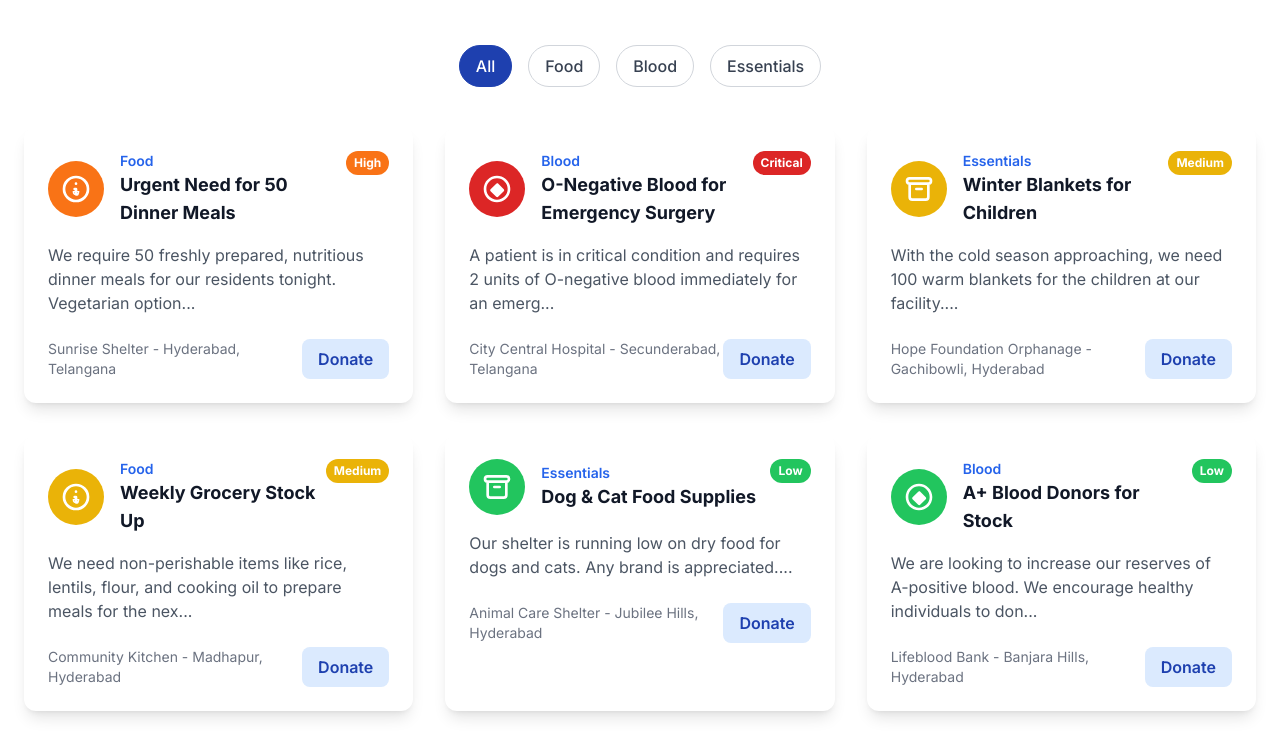
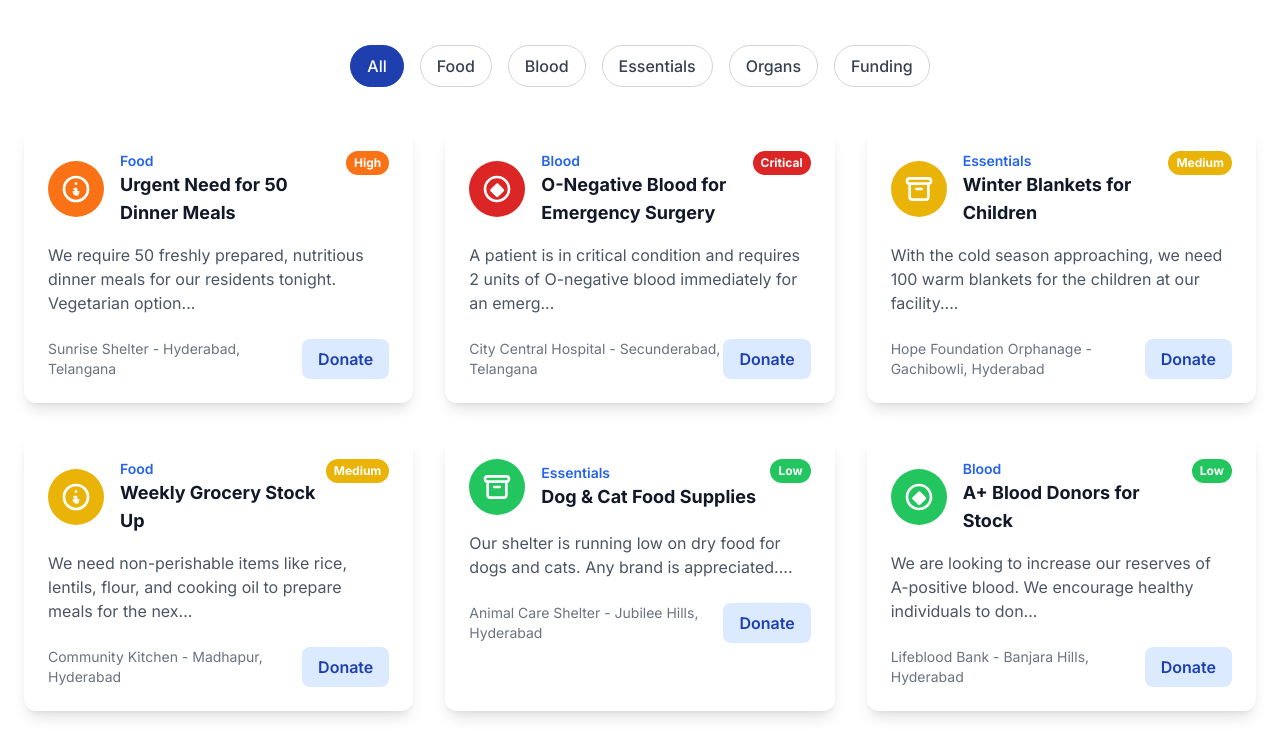
Before and after one commit to nani-0p/codesurfers_hackathon, a plain HTML site: page index.html in a window 1280 px wide. Shown: the part 687-1427 px from the top of the page. Drawn offline with nearby package versions, Linux system fonts and the light colour scheme.

Commit message:
Update index.html
added organs and funding

```diff
--- a/index.html
+++ b/index.html
@@ -107,6 +107,8 @@
                         <button data-category="Food" class="filter-btn text-sm md:text-base font-medium px-4 py-2 rounded-full border border-gray-300 bg-white text-gray-700 hover:bg-gray-100 transition">Food</button>
                         <button data-category="Blood" class="filter-btn text-sm md:text-base font-medium px-4 py-2 rounded-full border border-gray-300 bg-white text-gray-700 hover:bg-gray-100 transition">Blood</button>
                         <button data-category="Essentials" class="filter-btn text-sm md:text-base font-medium px-4 py-2 rounded-full border border-gray-300 bg-white text-gray-700 hover:bg-gray-100 transition">Essentials</button>
+                        <button data-category="Organs" class="filter-btn text-sm md:text-base font-medium px-4 py-2 rounded-full border border-gray-300 bg-white text-gray-700 hover:bg-gray-100 transition">Organs</button>
+                        <button data-category="Funding" class="filter-btn text-sm md:text-base font-medium px-4 py-2 rounded-full border border-gray-300 bg-white text-gray-700 hover:bg-gray-100 transition">Funding</button>
                     </div>
                     <div id="needs-grid" class="grid grid-cols-1 md:grid-cols-2 lg:grid-cols-3 gap-8"></div>
                 </div>
@@ -319,7 +321,7 @@
                         <div>
                             <label for="need-category" class="block text-sm font-medium text-gray-700">Category</label>
                             <select id="need-category" class="mt-1 block w-full border border-gray-300 rounded-md shadow-sm py-2 px-3 focus:outline-none focus:ring-blue-500 focus:border-blue-500" required>
-                                <option>Food</option> <option>Blood</option> <option>Essentials</option>
+                                <option>Food</option> <option>Blood</option> <option>Essentials</option> <option>Organs</option> <option>Funding</option>
                             </select>
                         </div>
                         <div>
@@ -356,6 +358,8 @@
             { id: 6, category: 'Blood', ngo: 'Lifeblood Bank', title: 'A+ Blood Donors for Stock', description: 'We are looking to increase our reserves of A-positive blood. We encourage healthy individuals to donate.', location: 'Banjara Hills, Hyderabad', urgency: 'Low' },
             { id: 7, category: 'Food', ngo: 'Sunrise Shelter', title: 'Surplus food from Events/Parties', description: 'We can collect leftover, untouched food from weddings, corporate events, or parties to distribute to the needy.', location: 'Hyderabad, Telangana', urgency: 'Medium' },
             { id: 8, category: 'Essentials', ngo: 'Children\'s Education Trust', title: 'Notebooks and Stationery', description: 'We need 500 notebooks, pens, and pencils for the upcoming school term for underprivileged students.', location: 'Kukatpally, Hyderabad', urgency: 'High' },
+            { id: 9, category: 'Organs', ngo: 'LifeLine Transplants', title: 'Kidney needed for patient', description: 'A patient with end-stage renal disease is in urgent need of a kidney transplant. Blood type B+.', location: 'Ameerpet, Hyderabad', urgency: 'Critical' },
+            { id: 10, category: 'Funding', ngo: 'Children\'s Education Trust', title: 'Funding for School Supplies', description: 'Seeking funds to purchase new textbooks and digital learning tools for 100 students for the new academic year.', location: 'Kukatpally, Hyderabad', urgency: 'High' }
         ];
 
         // --- DOM Elements ---
@@ -401,8 +405,10 @@
         // --- CORE APP LOGIC ---
         const updateUI = () => {
             if (currentUser) {
+                loggedInButtons.classList.remove('hidden');
+                loggedInButtons.classList.add('md:flex');
                 loggedOutButtons.classList.add('hidden');
-                loggedInButtons.classList.add('hidden');
+                welcomeMessage.textContent = `Welcome, ${currentUser.name}!`;
 
                 mobileLoggedOutWrapper.classList.add('hidden');
                 mobileLoggedInWrapper.classList.remove('hidden');
@@ -472,6 +478,8 @@
                 case 'food': return `<svg class="w-8 h-8 text-white" fill="none" stroke="currentColor" viewBox="0 0 24 24" xmlns="http://www.w3.org/2000/svg"><path stroke-linecap="round" stroke-linejoin="round" stroke-width="2" d="M13 16h-1v-4h-1m1-4h.01M21 12a9 9 0 11-18 0 9 9 0 0118 0z"></path><path d="M21 12a9 9 0 11-18 0 9 9 0 0118 0z"></path><path d="M9 10h.01"></path><path d="M15 10h.01"></path><path d="M10 14a2 2 0 104 0h-4z"></path></svg>`;
                 case 'blood': return `<svg class="w-8 h-8 text-white" xmlns="http://www.w3.org/2000/svg" viewBox="0 0 24 24" fill="currentColor"><path d="M12 2.02c-5.51 0-9.98 4.47-9.98 9.98s4.47 9.98 9.98 9.98 9.98-4.47 9.98-9.98S17.51 2.02 12 2.02zM12 20c-4.41 0-8-3.59-8-8s3.59-8 8-8 8 3.59 8 8-3.59 8-8 8zm-.58-12.03l-4.24 4.24c-.39.39-.39 1.02 0 1.41l4.24 4.24c.39.39 1.02.39 1.41 0l4.24-4.24c.39-.39.39-1.02 0-1.41L12.99 7.97c-.39-.39-1.02-.39-1.41 0z"></path></svg>`;
                 case 'essentials': return `<svg class="w-8 h-8 text-white" fill="none" stroke="currentColor" viewBox="0 0 24 24" xmlns="http://www.w3.org/2000/svg"><path stroke-linecap="round" stroke-linejoin="round" stroke-width="2" d="M5 8h14M5 8a2 2 0 110-4h14a2 2 0 110 4M5 8v10a2 2 0 002 2h10a2 2 0 002-2V8m-9 4h4"></path></svg>`;
+                case 'organs': return `<svg class="w-8 h-8 text-white" fill="none" stroke="currentColor" viewBox="0 0 24 24" xmlns="http://www.w3.org/2000/svg"><path stroke-linecap="round" stroke-linejoin="round" stroke-width="2" d="M4.318 6.318a4.5 4.5 0 000 6.364L12 20.364l7.682-7.682a4.5 4.5 0 00-6.364-6.364L12 7.636l-1.318-1.318a4.5 4.5 0 00-6.364 0z"></path></svg>`;
+                case 'funding': return `<svg class="w-8 h-8 text-white" fill="none" stroke="currentColor" viewBox="0 0 24 24" xmlns="http://www.w3.org/2000/svg"><path stroke-linecap="round" stroke-linejoin="round" stroke-width="2" d="M12 8c-1.657 0-3 .895-3 2s1.343 2 3 2 3 .895 3 2-1.343 2-3 2m0-8c1.11 0 2.08.402 2.599 1M12 8V7m0 1v.01M12 6v-1h4v1m-4 10v1h4v-1m-4-10a2 2 0 11-4 0 2 2 0 014 0z"></path></svg>`;
                 default: return '';
             }
         };
```
